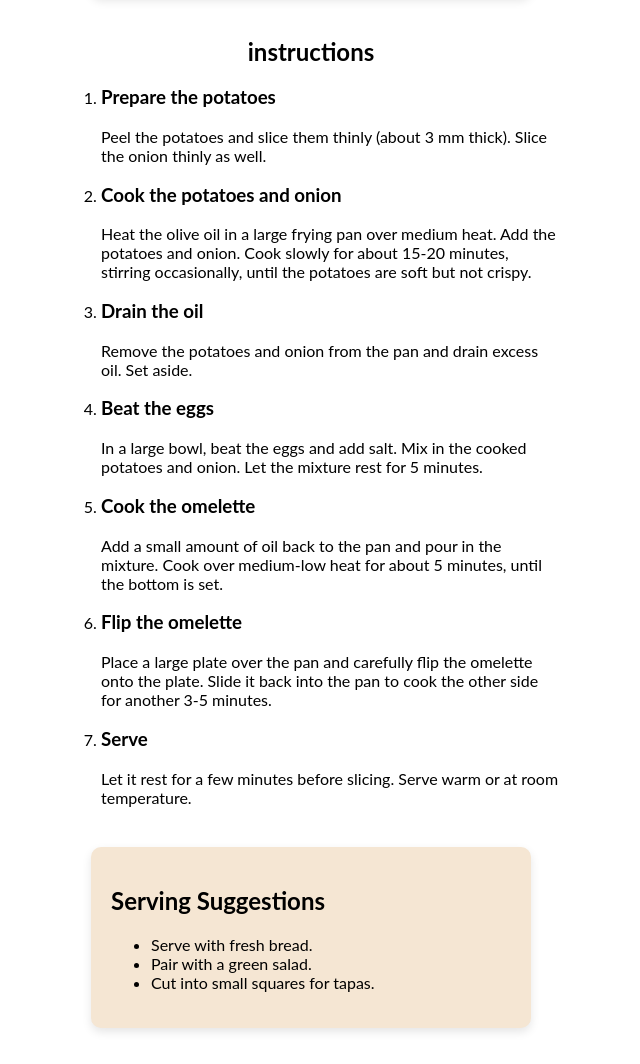
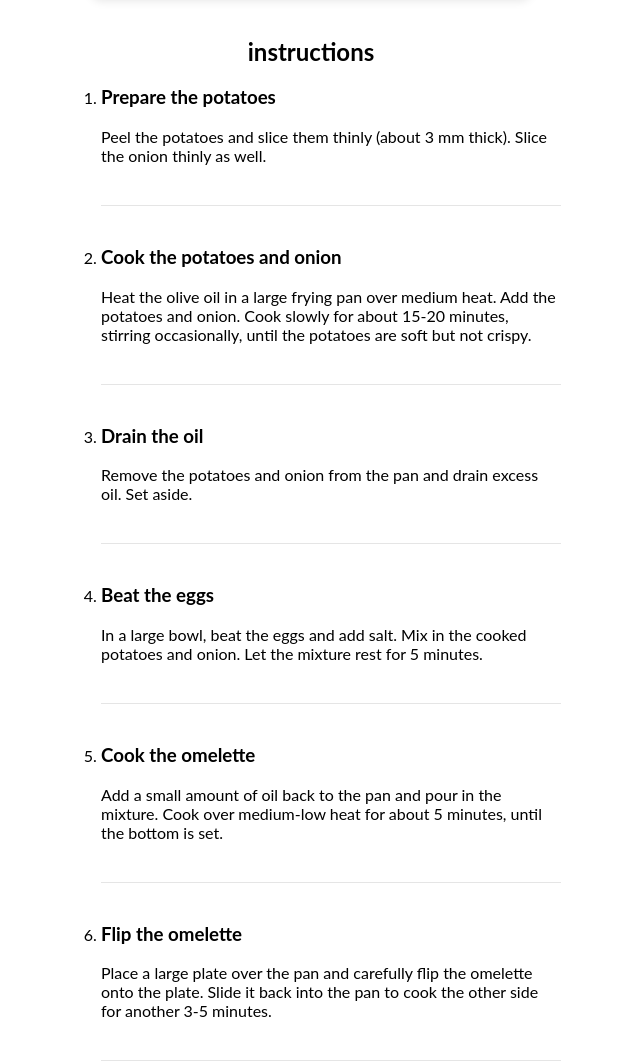
Before and after one commit to EL-CUCAS/odin-recipes, a plain HTML site: page recipes/potato_omelette.html in a window 1280 px wide. Shown: the part 682-1746 px from the top of the page, without its empty margins (329-969 px from the left). Drawn offline with Linux system fonts and the light colour scheme.

Commit message:
Added dividers

```diff
--- a/recipes/potato_omelette.html
+++ b/recipes/potato_omelette.html
@@ -60,25 +60,38 @@
 
             Peel the potatoes and slice them thinly (about 3 mm thick). Slice the onion thinly as well.
 
+            <div class = "divider "></div>
+
             <li><p><h3>Cook the potatoes and onion</h3></p></li>
 
-          Heat the olive oil in a large frying pan over medium heat. Add the potatoes and onion. Cook slowly for about 15-20 minutes, stirring occasionally, until the potatoes are soft but not crispy.
+            Heat the olive oil in a large frying pan over medium heat. Add the potatoes and onion. Cook slowly for about 15-20 minutes,
+            stirring occasionally, until the potatoes are soft but not crispy.
+
+            <div class = "divider "></div>
 
             <li><p><h3>Drain the oil</h3></p></li>
 
             Remove the potatoes and onion from the pan and drain excess oil. Set aside.
 
+            <div class = "divider "></div>
+
             <li><p><h3>Beat the eggs</h3></p></li>
 
             In a large bowl, beat the eggs and add salt. Mix in the cooked potatoes and onion. Let the mixture rest for 5 minutes.
+
+            <div class = "divider "></div>
 
             <li><p><h3>Cook the omelette</h3></p></li>
 
             Add a small amount of oil back to the pan and pour in the mixture. Cook over medium-low heat for about 5 minutes, until the bottom is set.
 
+            <div class = "divider "></div>
+
             <li><p><h3>Flip the omelette</h3></p></li>
 
             Place a large plate over the pan and carefully flip the omelette onto the plate. Slide it back into the pan to cook the other side for another 3-5 minutes.
+
+            <div class = "divider "></div>
 
             <li><p><h3>Serve</h3></p></li>
 
--- a/stylesheet.css
+++ b/stylesheet.css
@@ -96,3 +96,9 @@ img {
     border-radius: 10px;
     box-shadow: 0 4px 10px rgba(0,0,0,0.1);
 }
+
+.divider {
+  height: 1px;
+  background: #e5e5e5;
+  margin: 40px 0;
+}
```
Also changed, not shown: recipes/ham_croquettes.html (+12 -0 lines). Lines whose indentation alone changed are shown as unchanged.
